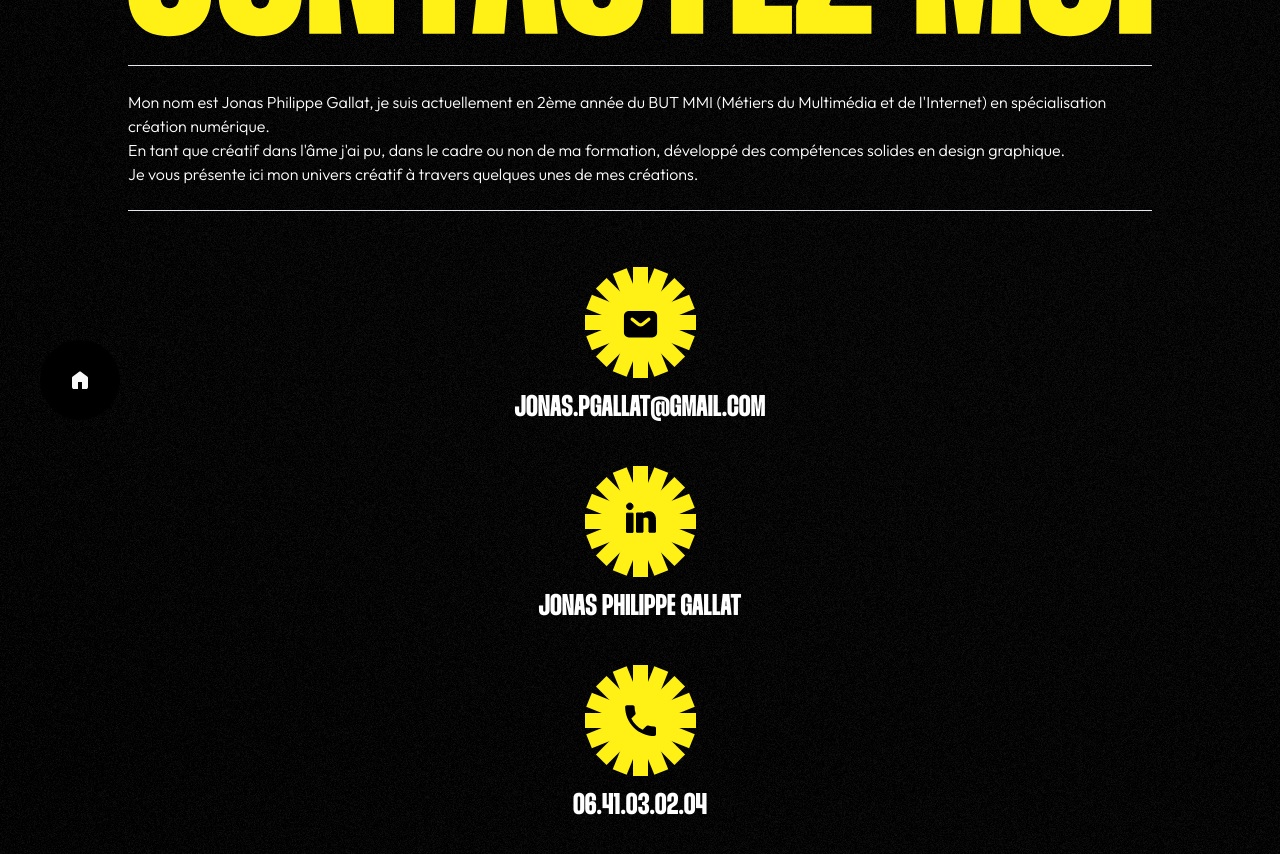
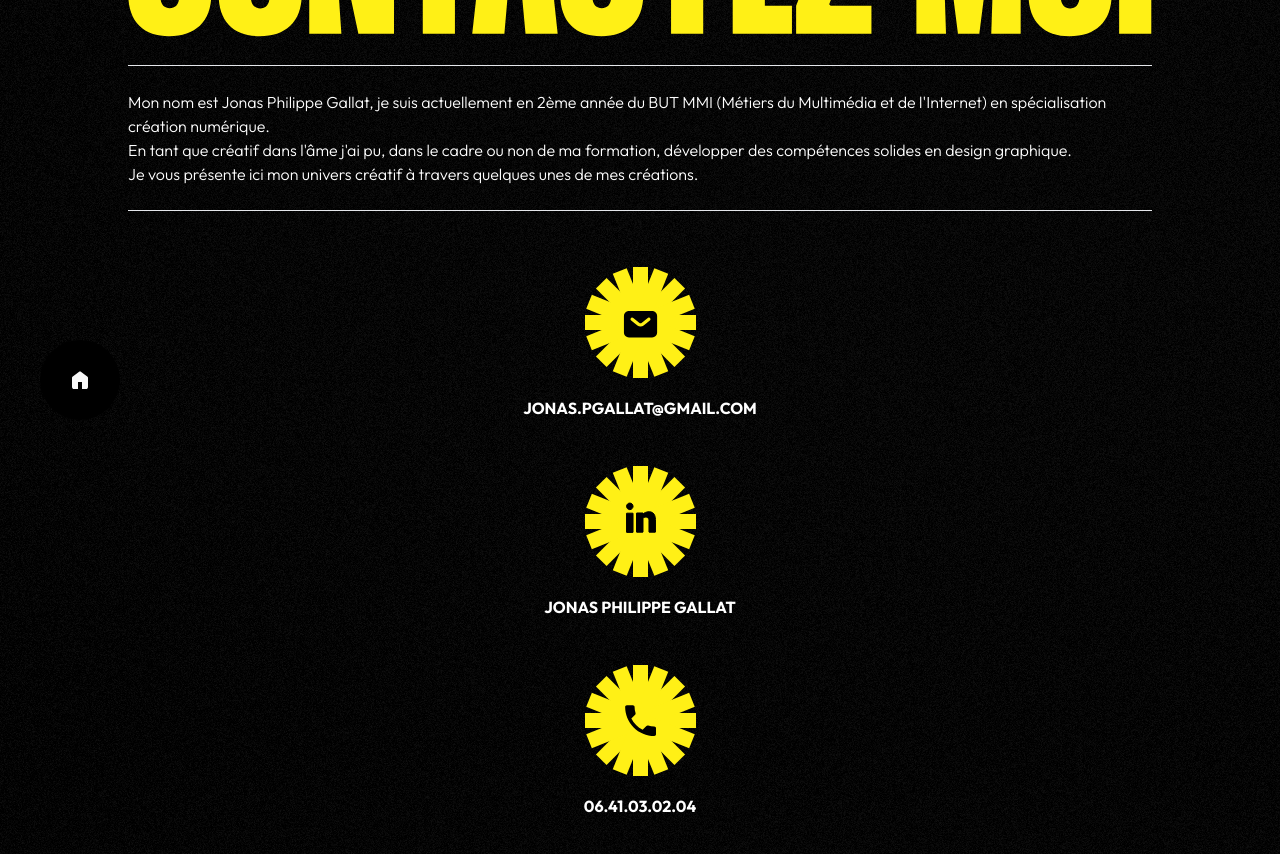
Before and after one commit to Jonasphilippe-gallat/Portfolio, a Vue app in the folder portfolio/: page /Contact in a window 1280 px wide. Shown: the part 340-1194 px from the top of the page. Built offline with nearby package versions, Linux system fonts and the light colour scheme.

Commit message:
text + button home

```diff
--- a/portfolio/src/views/ContactView.vue
+++ b/portfolio/src/views/ContactView.vue
@@ -28,7 +28,7 @@ import contact_star_phone from '../components/design/contact_star_phone.vue';
                 <hr class="">
                 <p
                     class="text-white font-outfit text-left font-light
-                                                                                                                                                                                                                                                                                                                                                                                                                                                                                                                                                                                                                                                                                                                                                                                                                                                                                                                                                                                                                                                                                                                                                                                ">
+                                                                                                                                                                                                                                                                                                                                                                                                                                                                                                                                                                                                                                                                                                                                                                                                                                                                                                                                                                                                                                                                                                                                                                                                                ">
                     Mon
                     nom
                     est
@@ -43,30 +43,30 @@ import contact_star_phone from '../components/design/contact_star_phone.vue';
                     et de l'Internet) en spécialisation création numérique.
                 <p> En tant que créatif dans l'âme j'ai pu,
                     dans le
-                    cadre ou non de ma formation, développé des compétences solides en design graphique.</p>
+                    cadre ou non de ma formation, développer des compétences solides en design graphique.</p>
                 Je vous présente ici mon univers créatif à travers quelques unes de mes créations.
                 </p>
                 <hr class="">
             </div>
             <div
-                class="flex flex-col gap-10 contact_section font-bold text-white justify-center uppercase my-8 mt-14 text-center text-3xl">
+                class="flex flex-col gap-10 contact_section font-outfit font-bold text-white justify-center uppercase my-8 mt-14 text-center text-3xl">
                 <div class="flex flex-col justify-center gap-3">
                     <a href="mailto:jonas.pgallat@gmail.com">
                         <contact_star_mail class="mx-auto"></contact_star_mail>
                     </a>
-                    <p>jonas.pgallat@gmail.com</p>
+                    <p class="text-[2vh]">jonas.pgallat@gmail.com</p>
                 </div>
                 <div class="flex flex-col justify-center gap-3">
                     <a href="https://www.linkedin.com/in/jonas-philippe-gallat/" target="_blank">
                         <contact_star_linkedin class="mx-auto"></contact_star_linkedin>
                     </a>
-                    <p>Jonas Philippe Gallat </p>
+                    <p class="text-[2vh]">Jonas Philippe Gallat </p>
                 </div>
                 <div class="flex flex-col justify-center gap-3">
                     <a href="tel:+330641030204">
                         <contact_star_phone class="mx-auto"></contact_star_phone>
                     </a>
-                    <p>06.41.03.02.04</p>
+                    <p class="text-[2vh]">06.41.03.02.04</p>
                 </div>
 
             </div>
@@ -80,7 +80,7 @@ import contact_star_phone from '../components/design/contact_star_phone.vue';
             <div class="flex justify-end content-end self-end w-[30%] mt-5 mr-[5.5%]">
                 <p
                     class="text-white font-outfit text-left font-light w-full text-[1vw] leading-[130%]
-                                                                                                                                                                                                                                                                                                                                                                                                                                                                                                                                                                                                                                                                                                                                                                                                                                                                                                                                                                                                                                                                                                                                                                                ">
+                                                                                                                                                                                                                                                                                                                                                                                                                                                                                                                                                                                                                                                                                                                                                                                                                                                                                                                                                                                                                                                                                                                                                                                                                ">
                     Mon
                     nom
                     est
@@ -95,7 +95,7 @@ import contact_star_phone from '../components/design/contact_star_phone.vue';
                     et de l'Internet) en spécialisation création numérique.
                 <p> En tant que créatif dans l'âme j'ai pu,
                     dans le
-                    cadre ou non de ma formation, développé des compétences solides en design graphique.</p>
+                    cadre ou non de ma formation, développer des compétences solides en design graphique.</p>
                 Je vous présente ici mon univers créatif à travers quelques unes de mes créations.
                 </p>
             </div>
@@ -104,7 +104,7 @@ import contact_star_phone from '../components/design/contact_star_phone.vue';
         </div>
 
         <div
-            class="flex max-h-[400px] flex-col w-full h-full right-[42%] top-[39%] absolute contact_section font-bold text-white uppercase justify-start items-end gap-[5%] text-[2vw]">
+            class="flex max-h-[400px] flex-col w-full h-full right-[42%] top-[39%] absolute contact_section font-outfit font-bold text-white uppercase justify-start items-end gap-[5%] text-[2vw]">
             <div class="flex flex-row-reverse items-center gap-10 w-full">
                 <a href="mailto:jonas.pgallat@gmail.com">
                     <contact_star_mail class="  shrink-0"></contact_star_mail>
@@ -145,8 +145,4 @@ body {
 .section-contact-desktop {
     overflow: hidden;
 }
-
-.contact_section {
-    font-family: 'ThunderBold';
-}
 </style>
--- a/portfolio/src/views/HomeView.vue
+++ b/portfolio/src/views/HomeView.vue
@@ -2,7 +2,7 @@
 import arrow from "../../src/components/design/arrow.vue";
 import star from "../../src/components/design/star.vue";
 import hometitle_mobile from "../../src/components/design/hometitle_mobile.vue";
-import hometitle_desktop from "../../src/components/design/hometitle_desktop.vue";
+
 import hometitle2_desktop from "../../src/components/design/hometitle2_desktop.vue";
 import circle_left from "../../src/components/design/circle_left.vue";
 import circle_right from "../../src/components/design/circle_right.vue";
@@ -22,7 +22,9 @@ import circle_right from "../../src/components/design/circle_right.vue";
         </div>
         <div class="flex  font-outfit w-[100%] h-[100%] text-white justify-end items-end mt-10">
           <arrow class=" relative -left-[10%] w-3/12 h-1/6"></arrow>
-          <button class="py-[4%] w-4/6 px-16 bg-main-red rounded-full text-gray-900"> projects </button>
+          <RouterLink class="w-4/6" to="/Projects">
+            <button class="py-[6%] w-full px-16 bg-main-red rounded-full text-gray-900"> projects </button>
+          </RouterLink>
         </div>
         <div class="flex gap-2 font-outfit text-white my-14 text-center items-center font-bold text-xl">
           <circle_left class="shrink-0"></circle_left>
@@ -30,7 +32,9 @@ import circle_right from "../../src/components/design/circle_right.vue";
           <circle_right class="shrink-0"></circle_right>
         </div>
         <div class="flex justify-center mb-9">
-          <button class="py-[4%] w-4/6 px-16 bg-white rounded-full font-outfit text-gray-900"> contact </button>
+          <RouterLink class="w-4/6" to="/Contact">
+            <button class="py-[6%] w-full px-16 bg-white rounded-full font-outfit text-gray-900"> contact </button>
+          </RouterLink>
         </div>
         <p class="invisible">.</p>
       </div>
```
Also changed, not shown: portfolio/src/views/ProjectsView.vue (+17 -8 lines).
